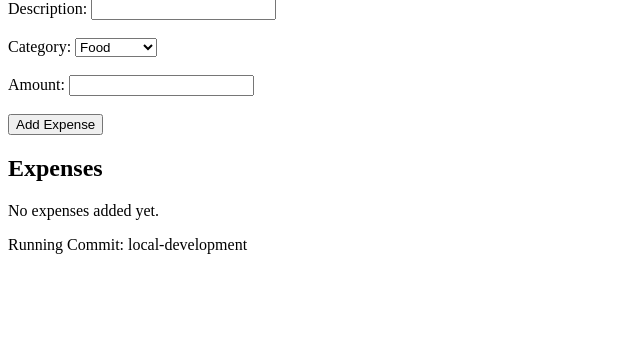
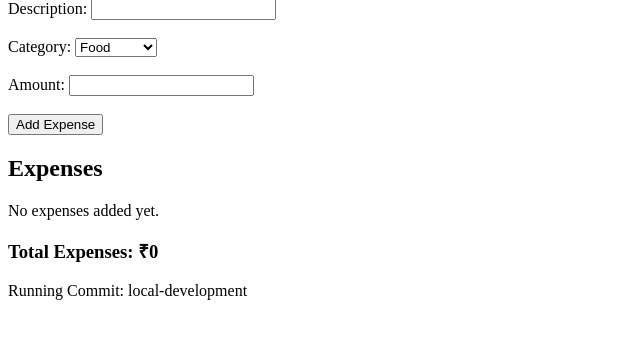
Before and after one commit to HIMANSHU16102005/student-expense-tracker, a Flask app: page / in a window 1280 px wide. Shown: the part 128-467 px from the top of the page, without its empty margins (0-640 px from the left). Run offline with Flask 3, Linux system fonts and the light colour scheme.

Commit message:
Add Docker support and expense total

```diff
--- a/templates/index.html
+++ b/templates/index.html
@@ -53,6 +53,8 @@
         <p>No expenses added yet.</p>
     {% endif %}
 
+    <h3>Total Expenses: ₹{{ total }}</h3>
+
     <footer>
         Running Commit: {{ commit_id }}
     </footer>
```
Also changed, not shown: 1 other file.
